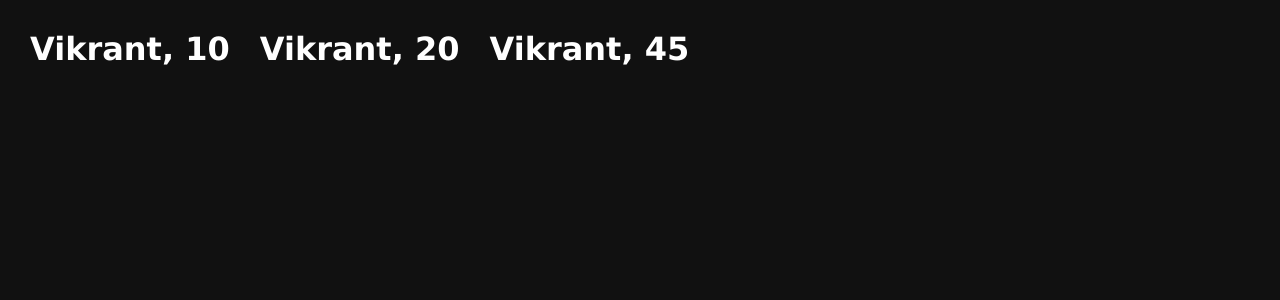
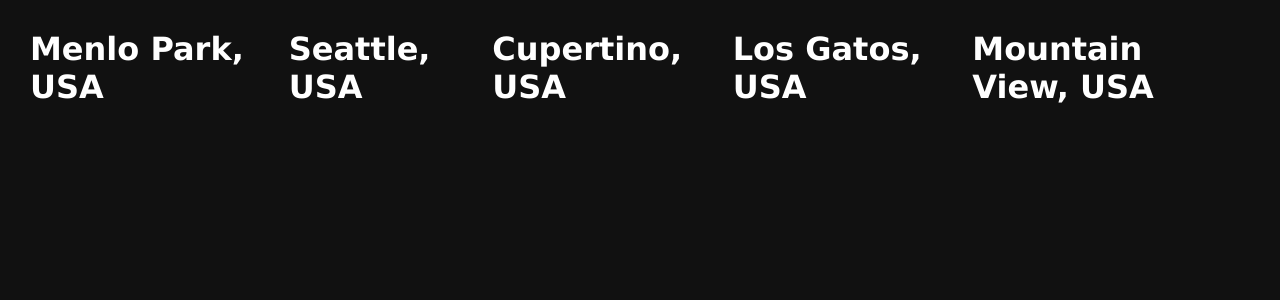
Before and after one commit to VJADOUN2000/REACTJS, a React (Vite) app in the folder 04-cards-project/: page / in a window 1280 px wide. Shown: the top 300 px of the page. Built offline with nearby package versions, Linux system fonts and the light colour scheme.

Commit message:
Understanding React props and using elem in it

```diff
--- a/04-cards-project/src/App.jsx
+++ b/04-cards-project/src/App.jsx
@@ -5,15 +5,65 @@ import User from './components/user'
 
 const App = () => {
 
-  const arr =[10,20,45]
-
+  const jobOpenings = [
+  {
+    brandLogo: "https://logo.clearbit.com/meta.com",
+    companyName: "Meta",
+    datePosted: "5 days ago",
+    post: "Frontend Engineer",
+    tag1: "Full Time",
+    tag2: "Junior Level",
+    pay: "$65/hour",
+    location: "Menlo Park, USA"
+  },
+  {
+    brandLogo: "https://logo.clearbit.com/amazon.com",
+    companyName: "Amazon",
+    datePosted: "2 days ago",
+    post: "Software Development Engineer",
+    tag1: "Full Time",
+    tag2: "Mid Level",
+    pay: "$80/hour",
+    location: "Seattle, USA"
+  },
+  {
+    brandLogo: "https://logo.clearbit.com/apple.com",
+    companyName: "Apple",
+    datePosted: "1 week ago",
+    post: "iOS Developer",
+    tag1: "Full Time",
+    tag2: "Senior Level",
+    pay: "$95/hour",
+    location: "Cupertino, USA"
+  },
+  {
+    brandLogo: "https://logo.clearbit.com/netflix.com",
+    companyName: "Netflix",
+    datePosted: "3 days ago",
+    post: "Backend Engineer",
+    tag1: "Full Time",
+    tag2: "Senior Level",
+    pay: "$110/hour",
+    location: "Los Gatos, USA"
+  },
+  {
+    brandLogo: "https://logo.clearbit.com/google.com",
+    companyName: "Google",
+    datePosted: "4 days ago",
+    post: "Software Engineer",
+    tag1: "Full Time",
+    tag2: "Mid Level",
+    pay: "$100/hour",
+    location: "Mountain View, USA"
+  }
+];
+  console.log(jobOpenings)
 
   return (
     <div className='parent'>
-       {arr.map(function(elem){
-          return <User name={elem}/>;
+       {jobOpenings.map(function(elem){
+          return <h1>{elem.location}</h1>
        })}
-
     </div>
   )
 }
--- a/04-cards-project/src/index.css
+++ b/04-cards-project/src/index.css
@@ -3,6 +3,7 @@
   margin: 0;
   box-sizing: border-box;
   font-family: Geneva, Tahoma, sans-serif;
+  color: white;
 }
 
 html, body{
```
